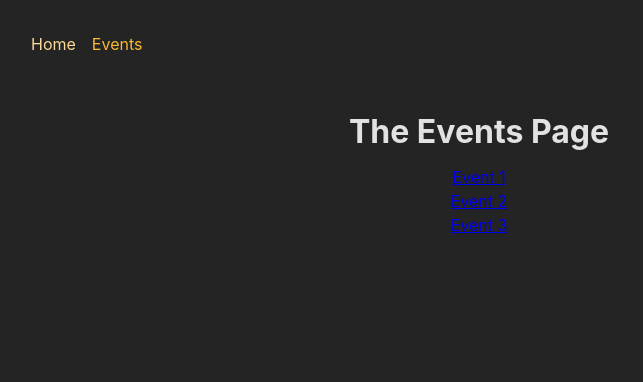
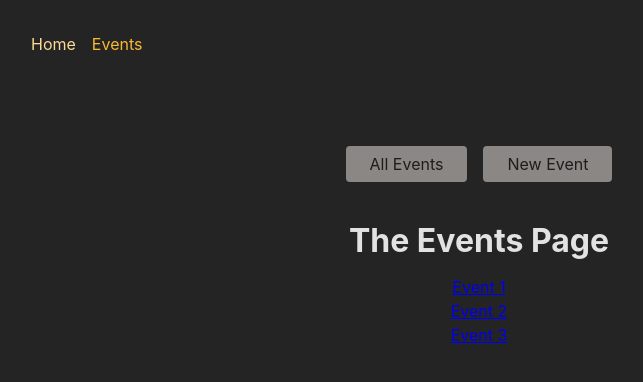
Before and after one commit to PomiHD/react-route-prac, a React (Vite) app: page /events in a window 1280 px wide. Shown: the top 382 px of the page, without its empty margins (161-804 px from the left). Built offline with nearby package versions, Linux system fonts and the light colour scheme.

Commit message:
finished part8

```diff
--- a/src/App.tsx
+++ b/src/App.tsx
@@ -5,6 +5,7 @@
 import { NewEvent } from "./pages/NewEvent.tsx";
 import { EditEvent } from "./pages/EditEvent.tsx";
 import { RootLayout } from "./pages/RootLayout.tsx";
+import { EventsRootLayout } from "./pages/EventsRootLayout.tsx";
 
 const router = createBrowserRouter([
   {
@@ -17,19 +18,25 @@
       },
       {
         path: "events",
+        element: <EventsRootLayout />,
+        children: [
+          {
+            index: true,
             element: <Events />,
           },
           {
-        path: "events/:eventId",
+            path: ":eventId",
             element: <EventDetail />,
           },
           {
-        path: "events/new",
+            path: "new",
             element: <NewEvent />,
           },
           {
-        path: "events/:eventId/edit",
+            path: ":eventId/edit",
             element: <EditEvent />,
+          },
+        ],
       },
     ],
   },
--- /dev/null
+++ b/src/pages/EventsRootLayout.tsx
@@ -0,0 +1,11 @@
+import EventsNavigation from "../components/EventsNavigation.tsx";
+import { Outlet } from "react-router-dom";
+
+export function EventsRootLayout() {
+  return (
+    <>
+      <EventsNavigation />
+      <Outlet />
+    </>
+  );
+}
```
Also changed, not shown: 1 other file (tests, documents, lock files or other folders). Lines whose indentation alone changed are shown as unchanged.
